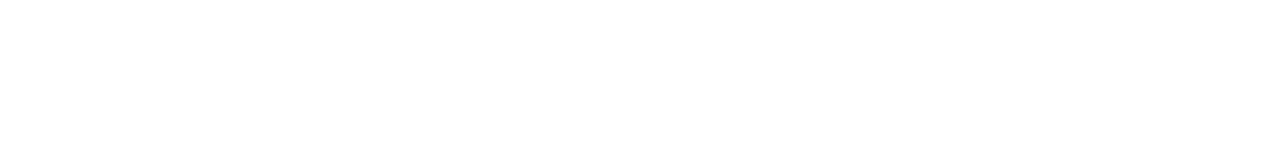
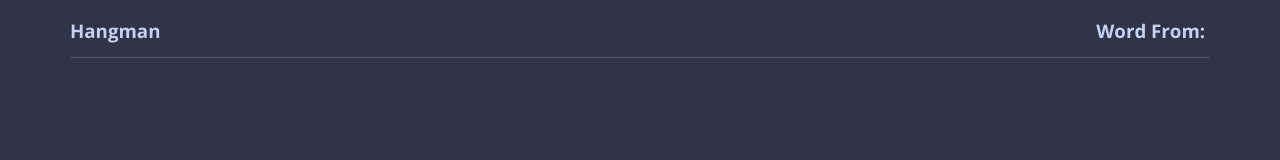
Before and after one commit to Muhammad95959/Hangman, a plain HTML site: page index.html in a window 1280 px wide. Drawn offline with Linux system fonts and the light colour scheme.

Commit message:
add the header

```diff
--- a/css/main.css
+++ b/css/main.css
@@ -0,0 +1,78 @@
+:root {
+  --rosewater: #f2d5cf;
+  --flamingo: #eebebe;
+  --pink: #f4b8e4;
+  --mauve: #ca9ee6;
+  --red: #e78284;
+  --maroon: #ea999c;
+  --peach: #ef9f76;
+  --yellow: #e5c890;
+  --green: #a6d189;
+  --teal: #81c8be;
+  --sky: #99d1db;
+  --sapphire: #85c1dc;
+  --blue: #8caaee;
+  --lavender: #babbf1;
+  --text: #c6d0f5;
+  --subtext-1: #b5bfe2;
+  --subtext-0: #a5adce;
+  --overlay-2: #949cbb;
+  --overlay-1: #838ba7;
+  --overlay-0: #737994;
+  --surface-2: #626880;
+  --surface-1: #51576d;
+  --surface-0: #414559;
+  --base: #303446;
+  --mantle: #292c3c;
+  --crust: #232634;
+}
+* {
+  box-sizing: border-box;
+  margin: 0;
+  padding: 0;
+  -webkit-tap-highlight-color: transparent;
+}
+@font-face {
+  font-family: "open-sans";
+  src: url(../fonts/OpenSans-VariableFont_wdth\,wght.ttf);
+}
+body {
+  font-family: "open-sans";
+  background-color: var(--base);
+  color: var(--text);
+}
+.container {
+  padding-left: 15px;
+  padding-right: 15px;
+  margin-left: auto;
+  margin-right: auto;
+  position: relative;
+  @media (min-width: 768px) {
+    width: 750px;
+  }
+  @media (min-width: 992px) {
+    width: 970px;
+  }
+  @media (min-width: 1200px) {
+    width: 1170px;
+  }
+}
+
+header {
+  height: 60px;
+  display: flex;
+  align-items: center;
+  .container {
+    display: flex;
+    justify-content: space-between;
+    ::after {
+      content: "";
+      width: calc(100% - 30px);
+      height: 1px;
+      position: absolute;
+      left: 15px;
+      bottom: -15px;
+      background-color: var(--surface-1);
+    }
+  }
+}
--- a/index.html
+++ b/index.html
@@ -6,6 +6,13 @@
     <title></title>
     <link href="css/main.css" rel="stylesheet" />
   </head>
-  <body></body>
+  <body>
+    <header>
+      <div class="container">
+        <h3>Hangman</h3>
+        <h3 class="category-title">Word From:&nbsp;</h3>
+      </div>
+    </header>
+  </body>
   <script src="main.js"></script>
 </html>
```
